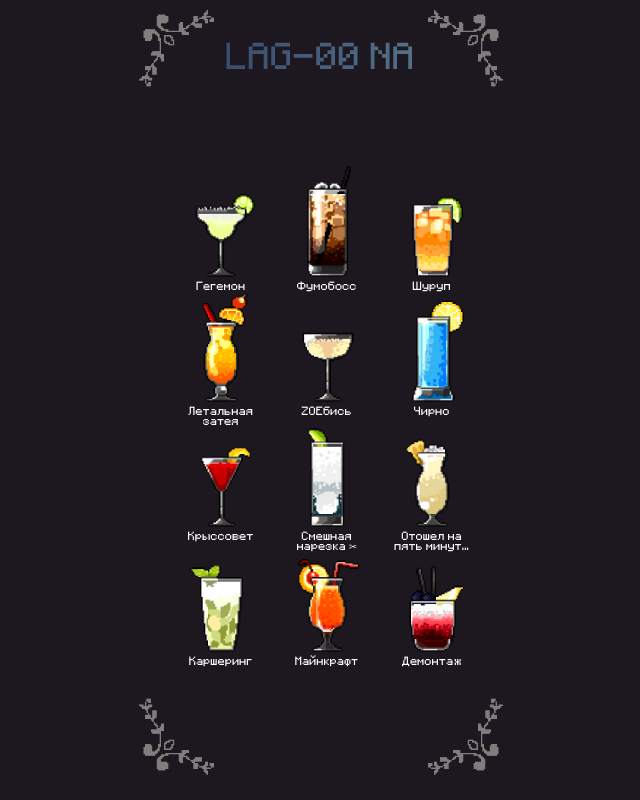
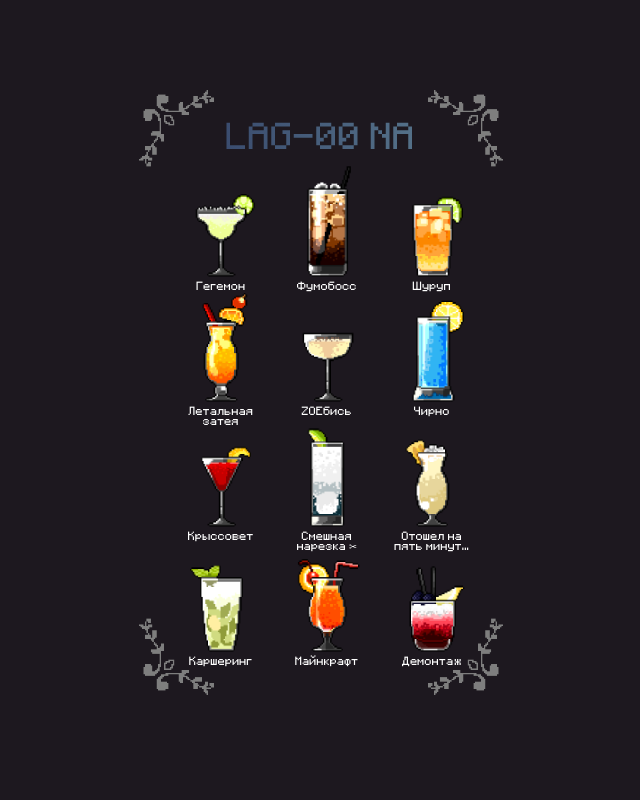
Before and after one commit to SIyfox/bartender, a React (Create React App) app: page /menu in a window 1280 px wide. Shown: the whole page, without its empty margins (319-959 px from the left). Built offline with nearby package versions, Linux system fonts and the light colour scheme.

Commit message:
Update app.css

```diff
--- a/src/styles/app.css
+++ b/src/styles/app.css
@@ -61,7 +61,7 @@
     width: 100vw;
     height: 100vh;
     max-width: 380px;
-
+    max-height: 640px;
     position: absolute;
     top: 50%;
     left: 50%;
```
